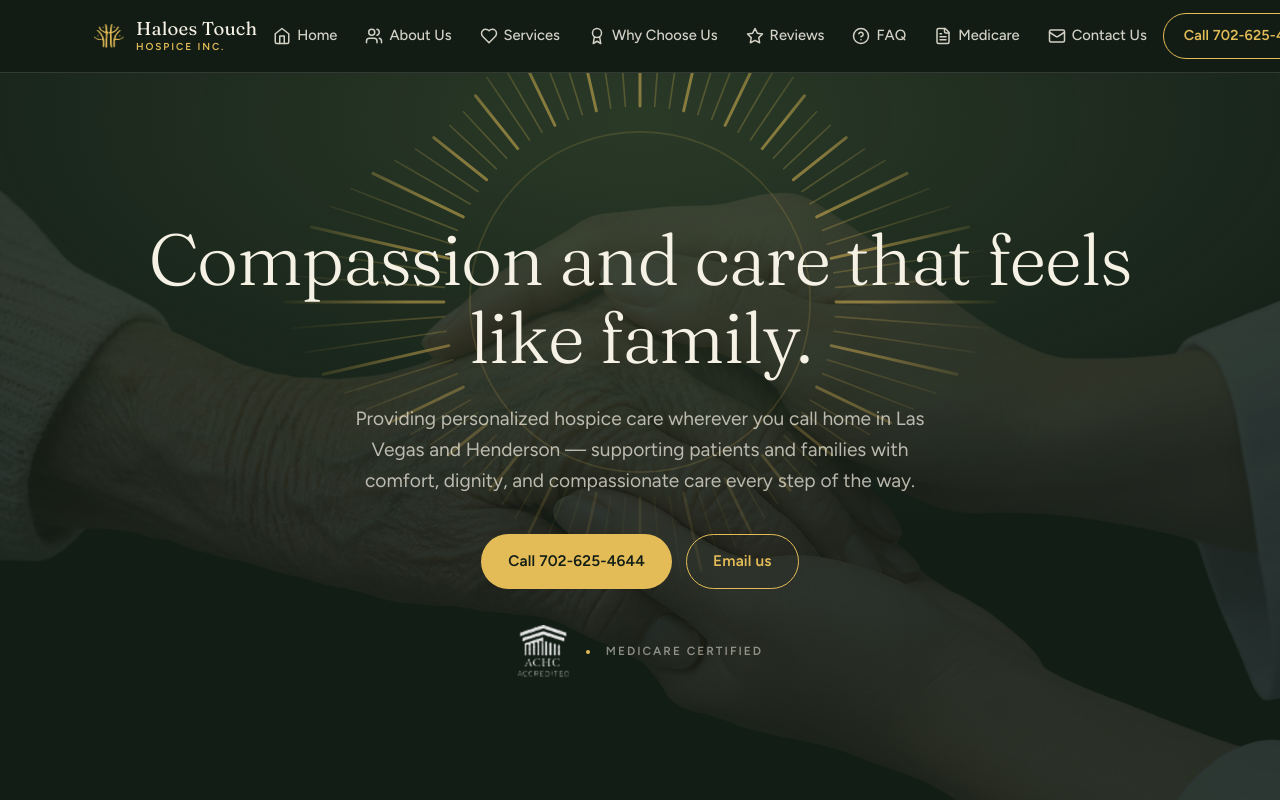
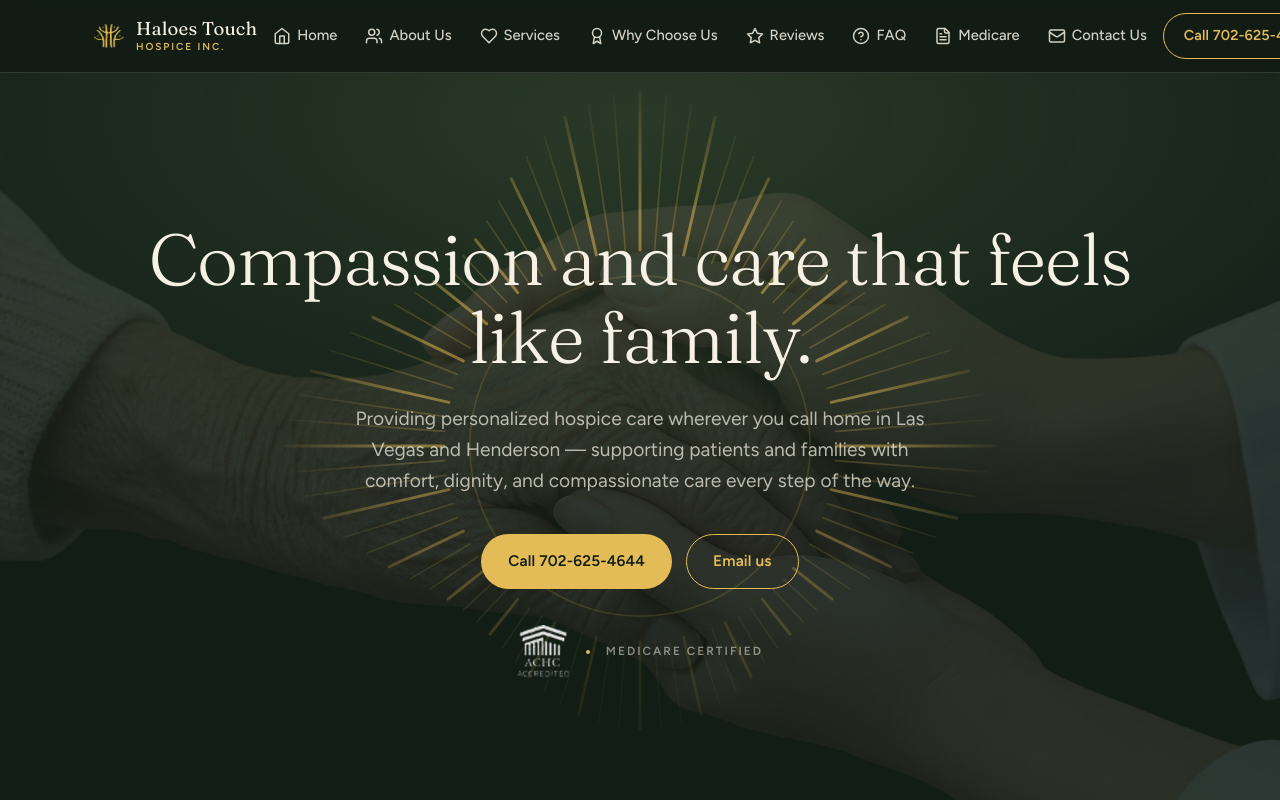
Before and after one commit to JaSm1n2022/myhospiceweb, a React (Vite) app: page / in a window 1280 px wide. Shown: the top 800 px of the page. Built offline with nearby package versions, Linux system fonts and the light colour scheme.

Commit message:
haloes circle

```diff
--- a/src/index.css
+++ b/src/index.css
@@ -369,10 +369,10 @@ ul {
 
 .hero__halo {
   position: absolute;
-  top: clamp(-210px, -11vw, -90px);
+  top: 50%;
   left: 50%;
   width: min(740px, 122vw);
-  transform: translateX(-50%);
+  transform: translate(-50%, -50%);
   opacity: 0.55;
   pointer-events: none;
 }
```
